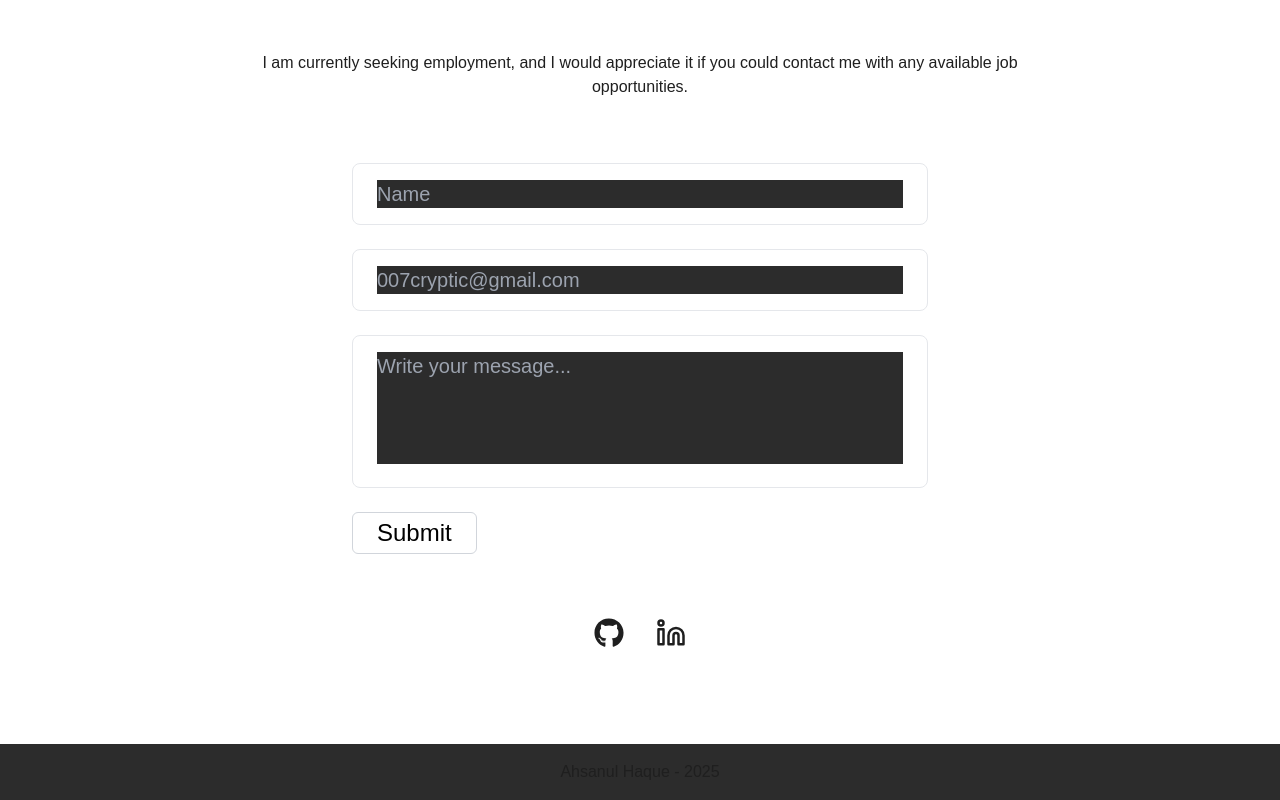
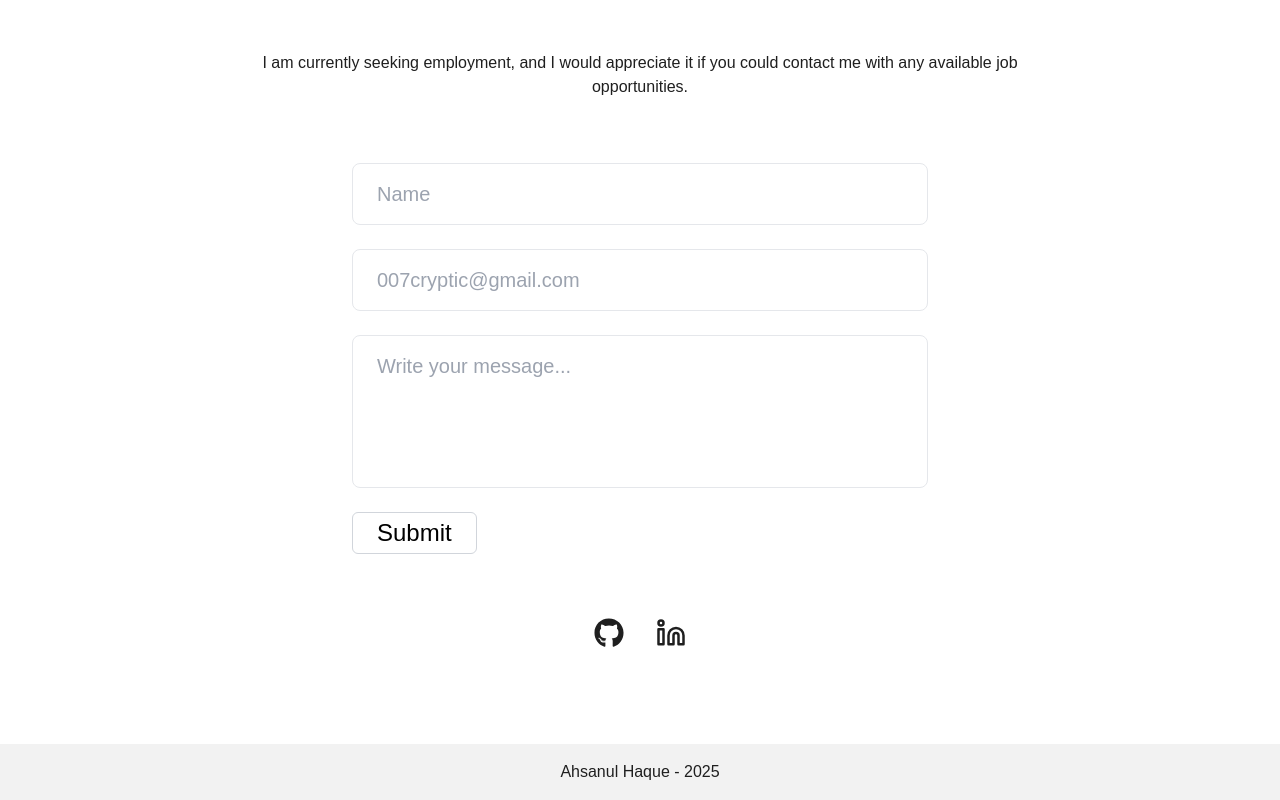
Before and after one commit to nehal7472/Simple-portfolio-design, a React (Vite) app: page / in a window 1280 px wide. Shown: the part 4115-4915 px from the top of the page. Built offline with nearby package versions, Linux system fonts and the light colour scheme.

Commit message:
project complete

```diff
--- a/src/assets/components/contacts/Contacts.jsx
+++ b/src/assets/components/contacts/Contacts.jsx
@@ -32,7 +32,7 @@ export default function Contacts() {
             <input
               type="text"
               placeholder="Name"
-              className="w-full outline-none bg-darkSecondaryBgColor text-textGray dark:text-darkTextColor"
+              className="w-full outline-none dark:bg-darkSecondaryBgColor text-textGray dark:text-darkTextColor"
             />
           </div>
 
@@ -40,7 +40,7 @@ export default function Contacts() {
             <input
               type="email"
               placeholder="007cryptic@gmail.com"
-              className="w-full outline-none bg-darkSecondaryBgColor text-textGray dark:text-darkTextColor"
+              className="w-full outline-none dark:bg-darkSecondaryBgColor text-textGray dark:text-darkTextColor"
             />
           </div>
 
@@ -48,7 +48,7 @@ export default function Contacts() {
             <textarea
               placeholder="Write your message..."
               rows="4"
-              className="w-full outline-none bg-darkSecondaryBgColor text-textGray dark:text-darkTextColor resize-none dark:text-darkTextColor"
+              className="w-full outline-none dark:bg-darkSecondaryBgColor text-textGray dark:text-darkTextColor resize-none "
             ></textarea>
           </div>
 
--- a/src/assets/components/footer/Footer.jsx
+++ b/src/assets/components/footer/Footer.jsx
@@ -1,3 +1,7 @@
 export default function Footer() {
-  return <p className="text-center py-4 bg-darkSecondaryBgColor text-textGray dark:text-darkTextColor">Ahsanul Haque - 2025</p>;
+  return (
+    <p className="text-center py-4 bg-secondaryBgColor dark:bg-darkSecondaryBgColor  text-textGray dark:text-darkTextColor">
+      Ahsanul Haque - 2025
+    </p>
+  );
 }
```
